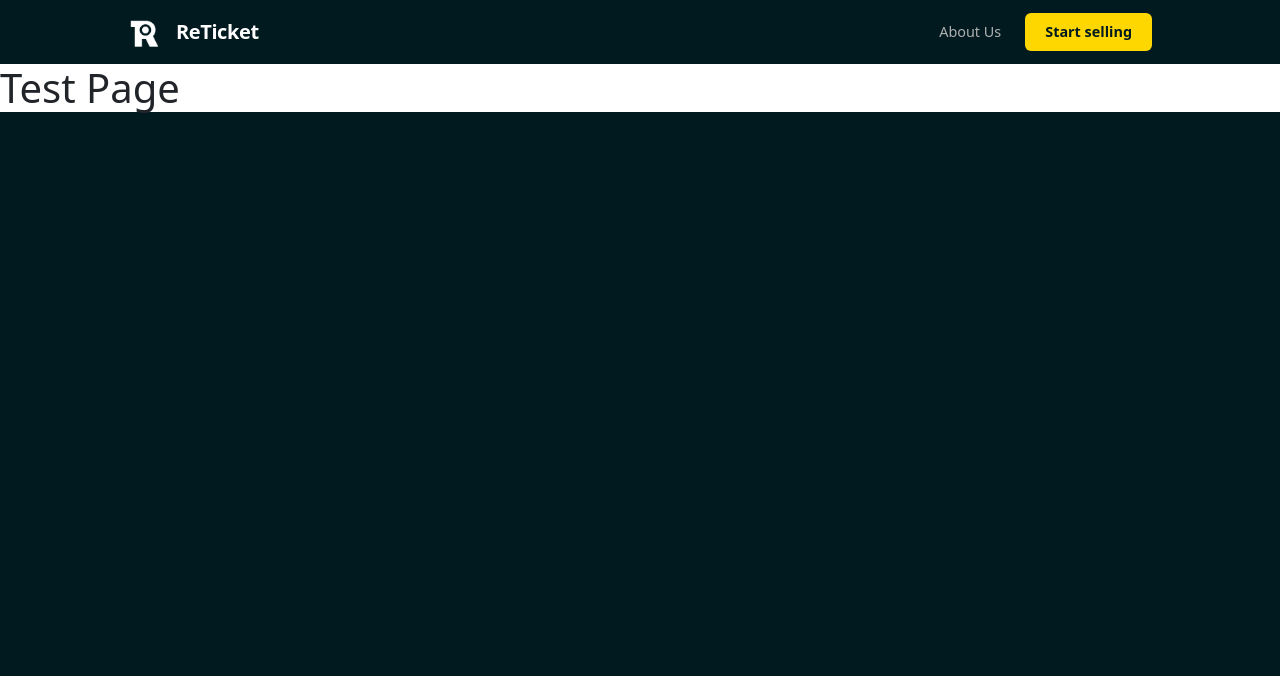
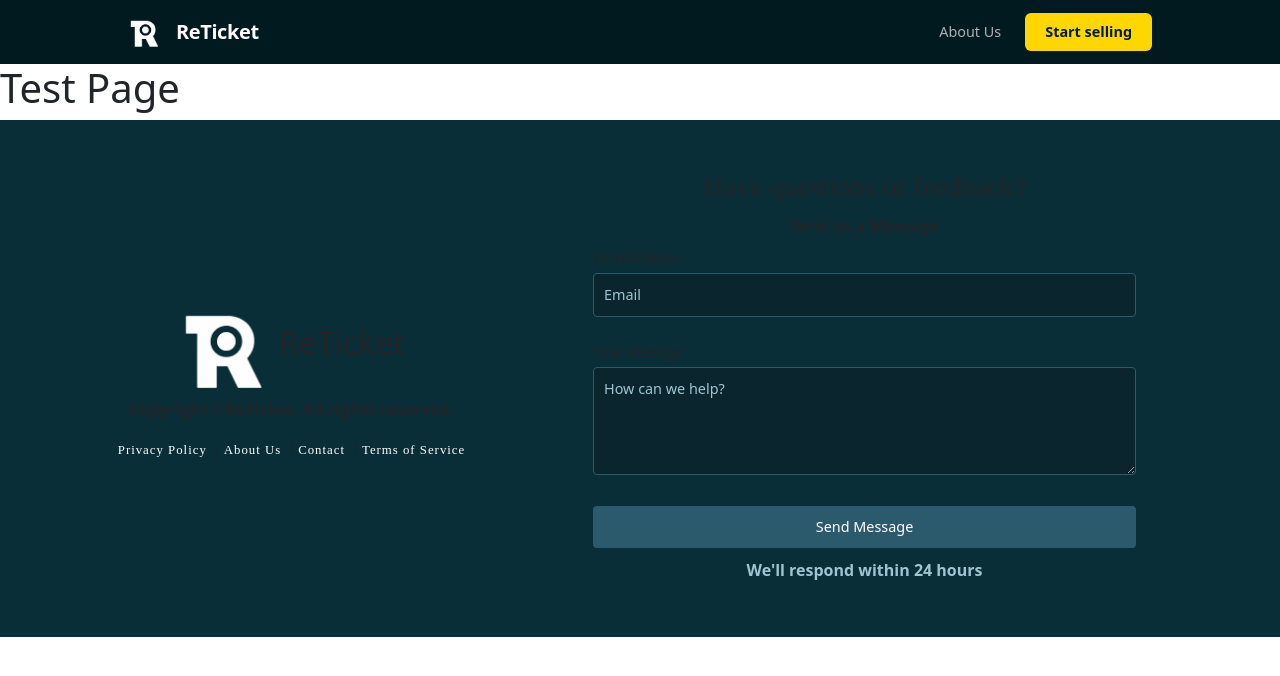
Before and after one commit to pdomi06/ReTicket, a React app in the folder frontend/: page / in a window 1280 px wide. Shown: the top 676 px of the page. Built offline with nearby package versions, Linux system fonts and the light colour scheme; the HTML template or start-up script is replaced by a standard one.

Commit message:
integrated footer

```diff
--- a/frontend/src/components/layout/MainLayout.tsx
+++ b/frontend/src/components/layout/MainLayout.tsx
@@ -1,5 +1,6 @@
 import { Outlet } from 'react-router';
 import Navbar from './navbar/navbar.tsx';
+import Footer from './footer/footer.tsx';
 
 export default function MainLayout() {
   return (
@@ -8,6 +9,7 @@ export default function MainLayout() {
       <main>
         <Outlet />
       </main>
+      <Footer />
     </>
   );
 }
--- /dev/null
+++ b/frontend/src/components/layout/footer/footer.module.css
@@ -0,0 +1,172 @@
+body {
+  margin: 0;
+  padding: 0;
+  display: flex;
+  flex-direction: column;
+  min-height: 100vh;
+  color: #ffffff;
+  background-color: #001a20;
+  font-family: "Noto Sans", sans-serif;
+}
+
+main,
+.content-wrapper {
+  flex: 1;
+}
+
+footer {
+  padding: 40px 20px;
+  background-color: #0a2e38;
+  margin-top: auto;
+  display: flex;
+  justify-content: space-between;
+  align-items: center;
+  flex-wrap: wrap;
+  gap: 30px;
+}
+.footer-left > h3 {
+  font-size: 1.8rem;
+  margin: 0;
+  padding: 0;
+}
+.footer-left,
+.footer-links {
+  text-align: center;
+}
+.footer-left {
+  flex: 1;
+  min-width: 300px;
+  text-align: center;
+}
+
+footer h3 {
+  font-family: "Playfair Display", serif;
+  margin-top: 0;
+}
+
+.footer-logo {
+  margin: 0px;
+  display: flex;
+  align-items: center;
+  justify-content: center;
+}
+.footer-logo img {
+  width: 100px;
+}
+
+footer p {
+  font-weight: bold;
+  font-size: 1rem;
+  margin-bottom: 15px;
+}
+
+.footer-links {
+  list-style: none;
+  padding: 0;
+  flex-wrap: wrap;
+}
+.footer-links > a {
+  margin: 0 2px;
+  font-size: 0.8rem;
+  white-space: nowrap;
+}
+
+footer a {
+  color: #ffffff;
+  font-family: "Playfair Display", serif;
+  text-decoration: none;
+  font-size: 0.85rem;
+  letter-spacing: 1px;
+  transition: opacity 0.3s;
+}
+
+footer a:hover {
+  text-decoration: underline;
+  opacity: 0.8;
+}
+
+.footer-right {
+  flex: 1;
+  min-width: 300px;
+  max-width: 650px;
+  text-align: left;
+  margin-right: 10%;
+}
+.footer-right > h3,
+.footer-right > p {
+  margin: 10px;
+  padding: 0;
+  text-align: center;
+}
+.footer-form {
+  margin-top: 10px;
+  display: flex;
+  flex-direction: column;
+  gap: 10px;
+}
+
+.form-group {
+  margin-bottom: 15px;
+}
+
+.form-group label {
+  display: block;
+  margin-bottom: 5px;
+  font-size: 0.85rem;
+}
+
+.form-group input,
+.form-group textarea {
+  width: 100%;
+  padding: 10px;
+  border: 1px solid #2c5a6d;
+  border-radius: 4px;
+  background-color: #0a252e;
+  color: white;
+  font-size: 0.9rem;
+  box-sizing: border-box;
+}
+
+.form-group input::placeholder,
+.form-group textarea::placeholder {
+  color: #a0c4d0;
+}
+
+.submit-btn {
+  background-color: #2c5a6d;
+  color: white;
+  border: none;
+  padding: 10px 20px;
+  border-radius: 4px;
+  cursor: pointer;
+  font-size: 0.9rem;
+  transition: background-color 0.3s;
+}
+
+.submit-btn:hover {
+  background-color: #3a6d84;
+}
+
+.form-note {
+  font-size: 0.8rem;
+  color: #a0c4d0;
+  text-align: center;
+}
+@media (max-width: 865px) {
+  footer {
+    flex-direction: column;
+  }
+  .footer-right {
+    order: 1;
+    margin-right: 0;
+    padding-bottom: 0;
+  }
+  .footer-left {
+    order: 2;
+    margin-top: 20px;
+  }
+
+  footer {
+    gap: 0px;
+  }
+}
--- /dev/null
+++ b/frontend/src/components/layout/footer/footer.tsx
@@ -0,0 +1,64 @@
+import { Link } from 'react-router';
+import logo from '../../../assets/logo_transparrent_white.svg';
+import styles from './footer.module.css';
+
+const Footer = () => {
+
+  return (
+    <footer>
+        <div className={styles['footer-left']}>
+
+            <div className={styles['footer-logo']}>
+                <img src={logo} width="150" />
+                <h2>ReTicket</h2>
+            </div>
+
+            <p>Copyright &copy;
+                <span id={styles['year']}>
+                    <script>
+                        document.getElementById('year').textContent = new Date().getFullYear();
+                    </script>
+                </span>
+                ReTicket. All rights reserved.
+            </p>
+
+            <div className={styles['footer-links']}>
+                <Link to="/privacy">Privacy Policy</Link> |
+                <Link to="/about">About Us</Link> |
+                <Link to="/contact">Contact</Link> |
+                <Link to="/terms">Terms of Service</Link>
+            </div>
+        </div>
+        <div className={styles['footer-right']}>
+
+            <h3>Have questions or feedback?</h3>
+            <p>Send us a Message</p>
+
+            <form className={styles['footer-form']} id={styles['footer-contact-form']}>
+                <div className={styles['form-group']}>
+                    <label htmlFor="footer-email">Email Address</label>
+                    <input type="email" id={styles['footer-email']} name="email" placeholder="Email" required />
+                </div>
+
+                <div className={styles['form-group']}>
+                    <label htmlFor="footer-message">Your Message</label>
+                    <textarea id={styles['footer-message']} name="message" rows={4} placeholder="How can we help?"
+                        required></textarea>
+                </div>
+
+                <button type="submit" className={styles['submit-btn']}>
+                    Send Message
+                </button>
+
+                <div className={styles['form-note']}>
+                    <p> We'll respond within 24 hours</p>
+                </div>
+            </form>
+        </div>
+
+    </footer>
+
+  );
+}
+
+export default Footer;
```
